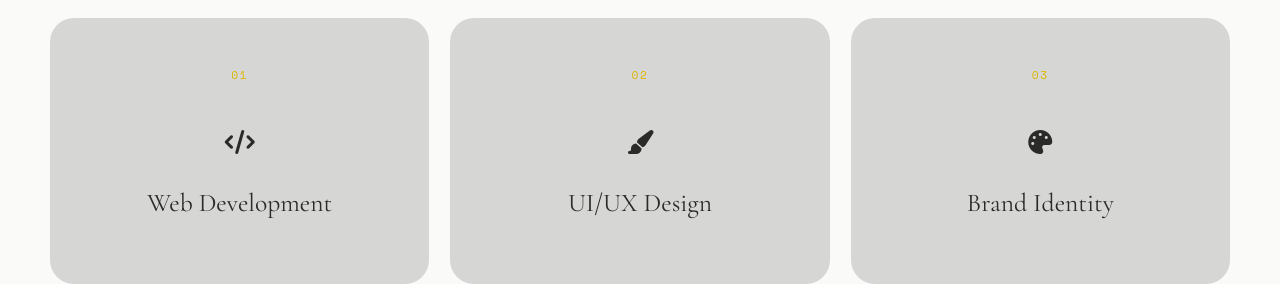
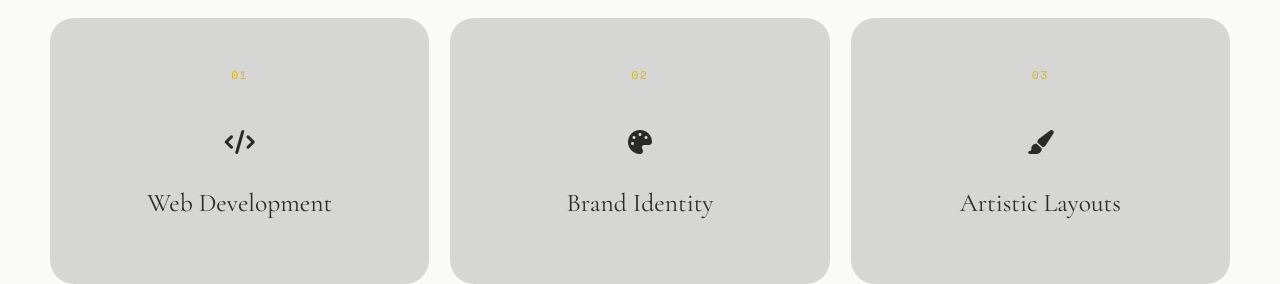
Before and after one commit to yishuca/yishuca.me, a plain HTML site: page index.html in a window 1280 px wide. Shown: the part 1160-1444 px from the top of the page. Drawn offline with nearby package versions, Linux system fonts and the light colour scheme.

Commit message:
Update index.html

```diff
--- a/index.html
+++ b/index.html
@@ -715,13 +715,13 @@
             </div>
             <div class="service-card reveal">
                 <p class="service-number">02</p>
-                <div class="service-icon"><i class="fas fa-paint-brush"></i></div>
-                <h3 class="service-name">UI/UX Design</h3>
+                <div class="service-icon"><i class="fas fa-palette"></i></div>
+                <h3 class="service-name">Brand Identity</h3>
             </div>
             <div class="service-card reveal">
                 <p class="service-number">03</p>
-                <div class="service-icon"><i class="fas fa-palette"></i></div>
-                <h3 class="service-name">Brand Identity</h3>
+                <div class="service-icon"><i class="fas fa-paint-brush"></i></div>
+                <h3 class="service-name">Artistic Layouts</h3>
             </div>
             <div class="service-card reveal">
                 <p class="service-number">04</p>
```
